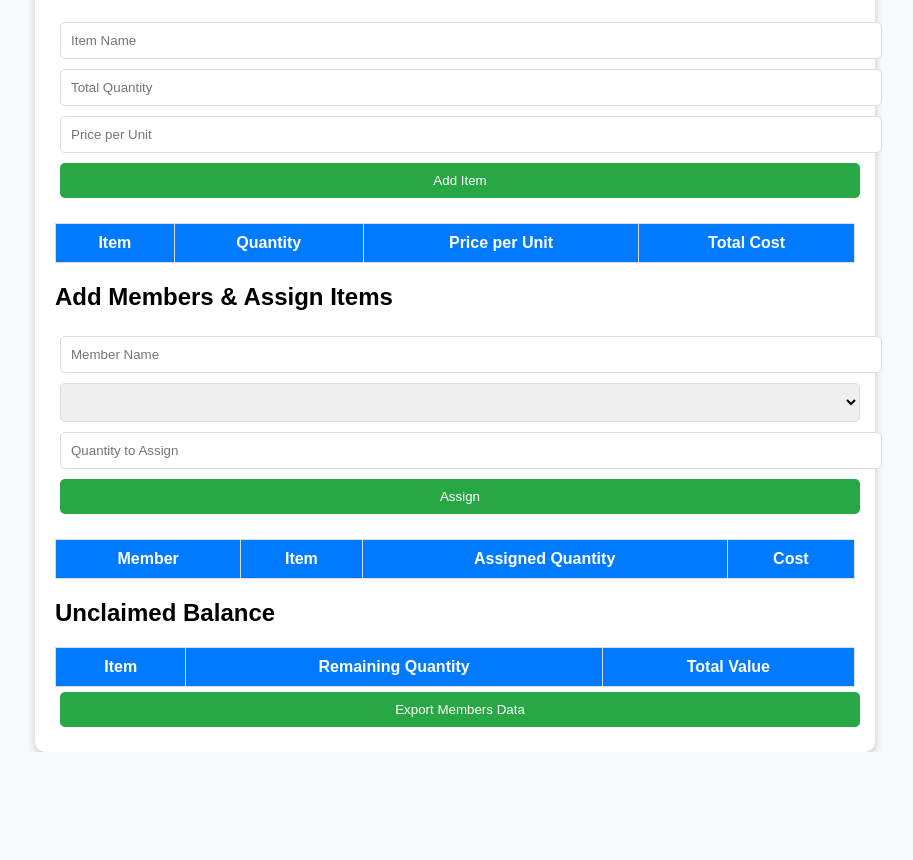
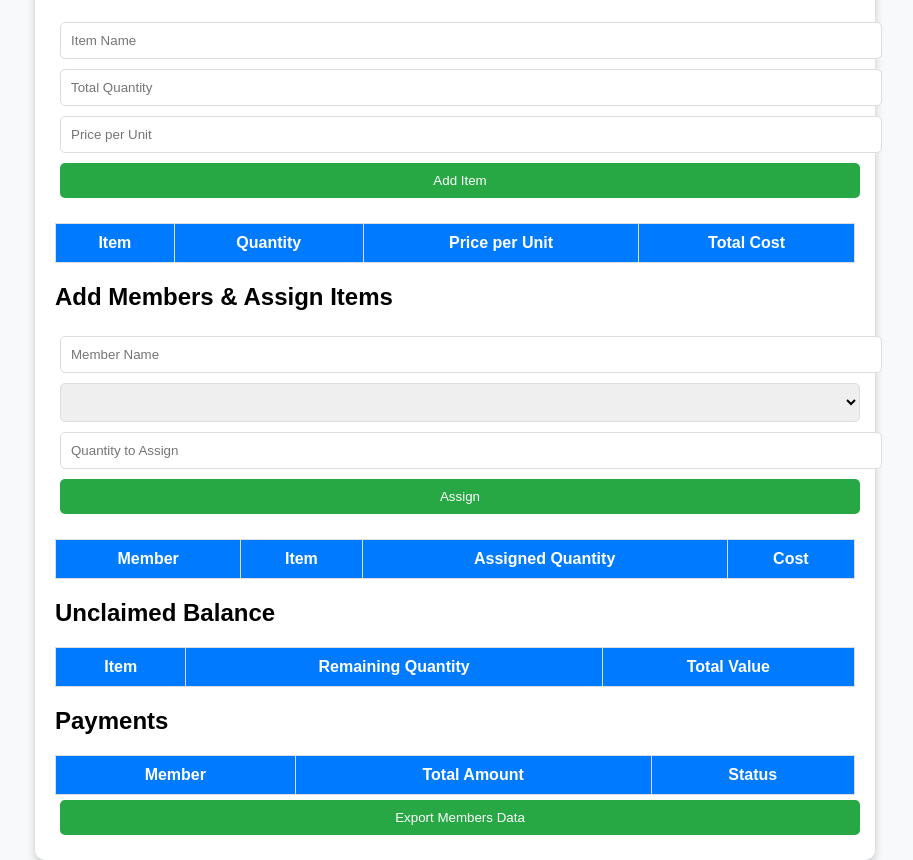
Before and after one commit to Urbanprgmr/Family-Groceries, a plain HTML site: page index.html in a window 1280 px wide. Shown: the part 151-1011 px from the top of the page, without its empty margins (185-1098 px from the left). Before the commit the page ends 903 px from the top, so only its background shows below. Drawn offline with Linux system fonts and the light colour scheme.

Commit message:
Update index.html

```diff
--- a/index.html
+++ b/index.html
@@ -64,9 +64,24 @@
             </table>
         </div>
 
+        <!-- NEW SECTION: Payment Tracking -->
+        <div class="section">
+            <h2>Payments</h2>
+            <table id="paymentsTable">
+                <thead>
+                    <tr>
+                        <th>Member</th>
+                        <th>Total Amount</th>
+                        <th>Status</th>
+                    </tr>
+                </thead>
+                <tbody></tbody>
+            </table>
+        </div>
+
         <button onclick="exportCSV()">Export Members Data</button>
     </div>
 
-    <script src="script.js"></script>
+    <script src="script_updated.js"></script>
 </body>
 </html>
```
